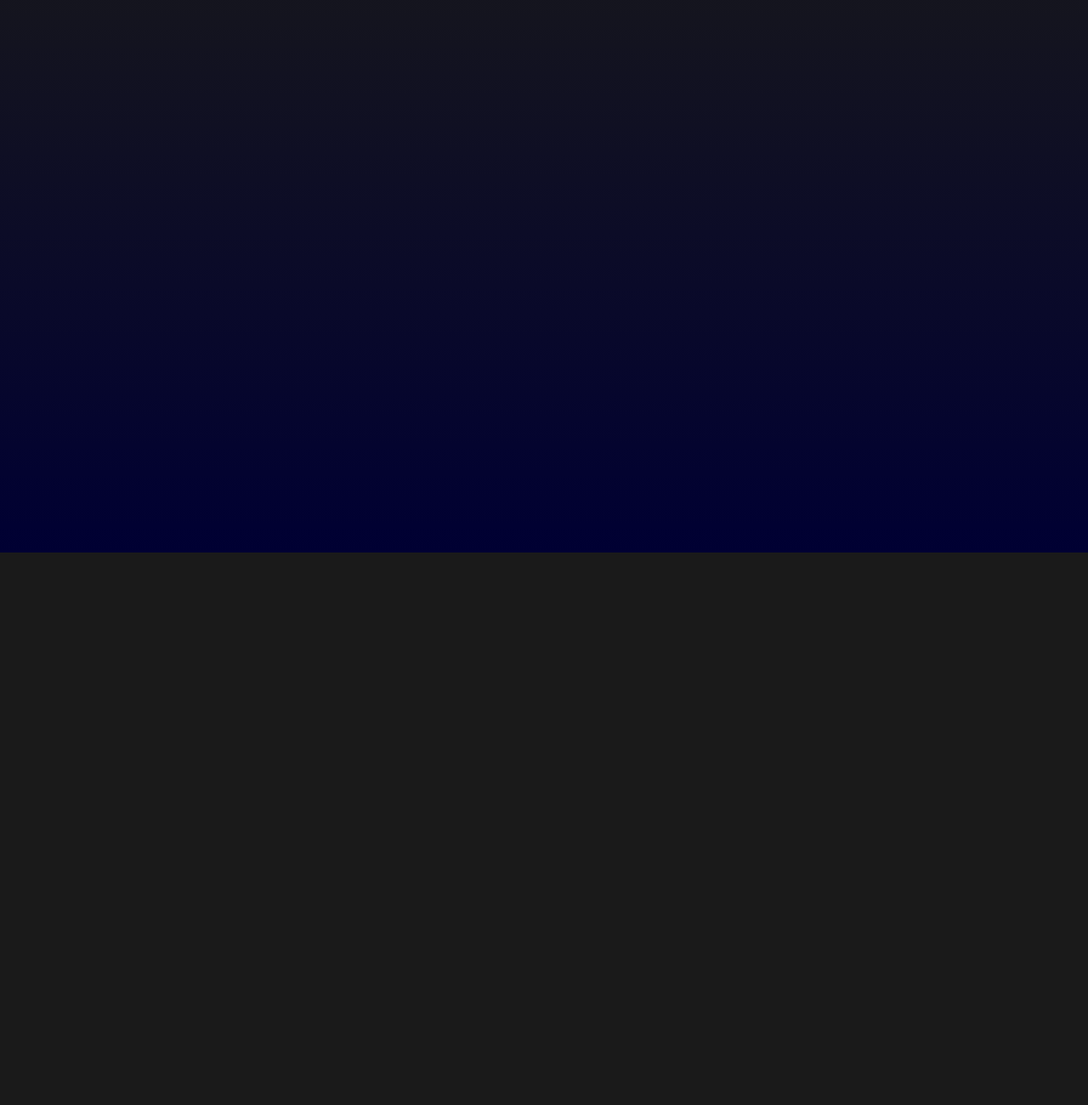
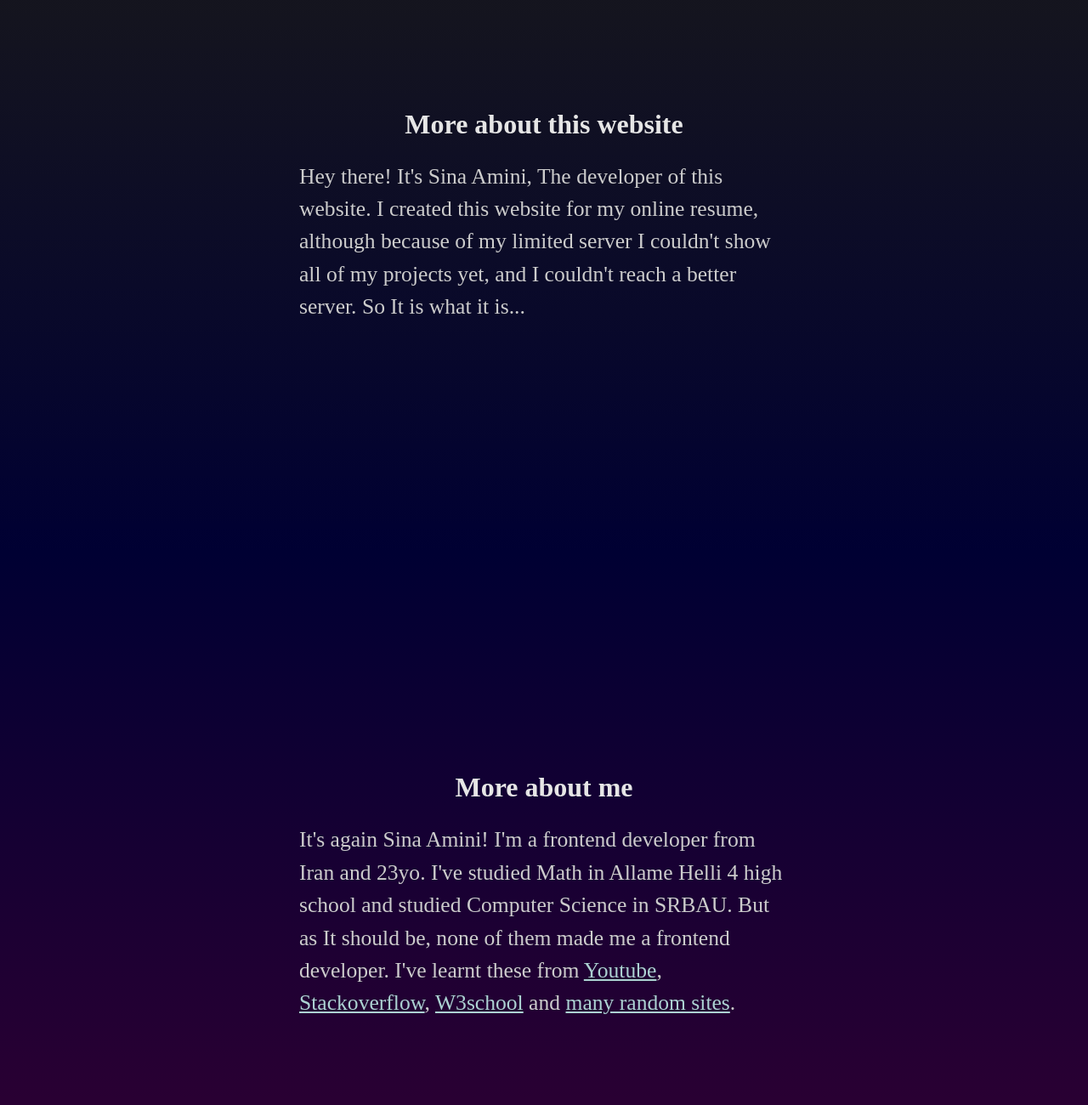
Before and after one commit to SinaMAmini/website-page, a website: page src/index.html in a window 1280 px wide. Shown: the part 950-2250 px from the top of the page at 85% size. Before the commit the page ends 1600 px from the top, so only its background shows below. Drawn offline with Linux system fonts and the light colour scheme.

Commit message:
[ADD] about

```diff
--- a/src/index.html
+++ b/src/index.html
@@ -7,20 +7,39 @@
             content="width=device-width, user-scalable=no, initial-scale=1.0, maximum-scale=1.0, minimum-scale=1.0"
         />
         <meta http-equiv="X-UA-Compatible" content="ie=edge" />
-        <link rel="stylesheet" href="style.css" />
-        <link rel="stylesheet" href="style2.css" />
+        <link rel="stylesheet" href="styles/greeting-style.css" />
+        <link rel="stylesheet" href="styles/chart.css" />
         <link rel="icon" type="image/svg+xml" href="/assets/icons/vite.svg" />
+        <link rel="stylesheet" href="styles/about-website.css" />
+        <link rel="stylesheet" href="styles/about-me.css" />
         <!--        <script src="/src/gsap.min.js" defer></script>-->
         <title>Sina Amini</title>
     </head>
     <body>
         <div class="container">
-            <div class="screen first-screen">
+            <div class="screen greeting">
                 <h1>Hello Friends</h1>
                 <a href="/projects-list">Let's see my projects</a>
-                <p>or read more about me.</p>
+                <p>or scroll down!</p>
             </div>
-            <div class="screen"></div>
+            <div class="screen about-website">
+                <h3 class="about-website-title">More about this website</h3>
+                <p class="about-website-p">
+                    Hey there! It's Sina Amini, The developer of this website. I created this website for my online
+                    resume, although because of my limited server I couldn't show all of my projects yet, and I couldn't
+                    reach a better server. So It is what it is...
+                </p>
+            </div>
+            <div class="screen about-developer">
+                <h3 class="about-me-title">More about me</h3>
+                <p class="about-me-p">
+                    It's again Sina Amini! I'm a frontend developer from Iran and 23yo. I've studied Math in Allame
+                    Helli 4 high school and studied Computer Science in SRBAU. But as It should be, none of them made me
+                    a frontend developer. I've learnt these from <a href="https://youtube.com">Youtube</a>,
+                    <a href="https://stackoverflow.com">Stackoverflow</a>,
+                    <a href="https://www.w3schools.com/">W3school</a> and <a href="#">many random sites</a>.
+                </p>
+            </div>
         </div>
         <div class="github-logo">
             <a href="https://github.com/SinaMAmini"><img src="../assets/icons/github.svg" alt="github logo" /></a>
--- /dev/null
+++ b/src/styles/about-me.css
@@ -0,0 +1,24 @@
+.about-developer {
+    display: flex;
+    flex-direction: column;
+    align-items: center;
+    justify-content: center;
+    gap: 1rem;
+}
+
+.about-developer .about-me-title {
+    font-size: 2rem;
+    padding: 0.5rem 2rem;
+    color: hsl(0, 0%, 90%);
+}
+
+.about-developer .about-me-p {
+    font-size: 1.6rem;
+    color: hsl(0, 0%, 80%);
+    max-inline-size: 40rem;
+    padding: 0 2rem;
+    line-height: 1.5;
+}
+.about-developer .about-me-p a {
+    color: hsl(180, 30%, 75%);
+}
--- /dev/null
+++ b/src/styles/about-website.css
@@ -0,0 +1,21 @@
+.about-website {
+    display: flex;
+    flex-direction: column;
+    align-items: center;
+    justify-content: center;
+    gap: 1rem;
+}
+
+.about-website .about-website-title {
+    font-size: 2rem;
+    padding: 0.5rem 2rem;
+    color: hsl(0, 0%, 90%);
+}
+
+.about-website .about-website-p {
+    font-size: 1.6rem;
+    color: hsl(0, 0%, 80%);
+    max-inline-size: 40rem;
+    padding: 0 2rem;
+    line-height: 1.5;
+}
--- a/src/style.css
+++ b/src/styles/greeting-style.css
@@ -32,14 +32,15 @@ body {
 
 .container {
     min-block-size: 100vh;
-    background: hsl(0, 0%, 10%) linear-gradient(to bottom, hsl(0, 0%, 10%) 100vh, hsl(240, 100%, 10%) 100%);
+    background: hsl(0, 0%, 10%)
+        linear-gradient(to bottom, hsl(0, 0%, 10%) 100vh, hsl(240, 100%, 10%), hsl(300, 100%, 10%) 100%);
 }
 
 .screen {
     block-size: 100vh;
 }
 
-.first-screen {
+.greeting {
     display: flex;
     flex-direction: column;
     align-items: center;
@@ -47,16 +48,16 @@ body {
     gap: 1rem;
 }
 
-.first-screen h1 {
-    font-size: 2.5rem;
+.greeting h1 {
+    font-size: 2.4rem;
 }
 
-.first-screen a {
+.greeting a {
     font-size: 1.6rem;
     color: hsl(180, 30%, 75%);
 }
 
-.first-screen p {
+.greeting p {
     font-size: 1.6rem;
     justify-self: flex-end;
 }
```
